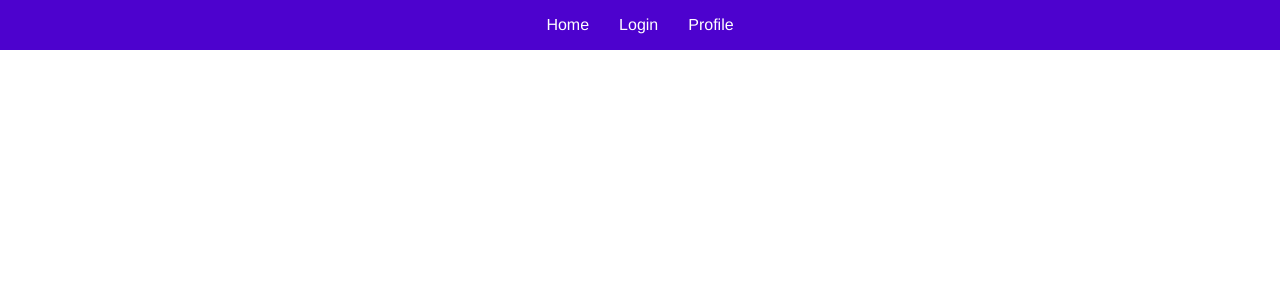
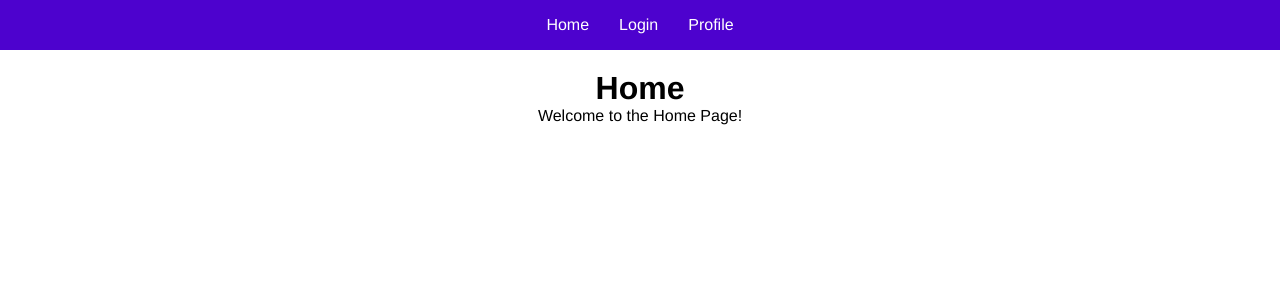
Before and after one commit to jullyanabrasileiro/materials-mini-project-angular-react, a React (Vite) app: page /exercise-16 in a window 1280 px wide. Shown: the top 300 px of the page. Built offline with nearby package versions, Linux system fonts and the light colour scheme.

Commit message:
routes features

```diff
--- a/src/App.jsx
+++ b/src/App.jsx
@@ -8,8 +8,8 @@ const App = () => {
     <Router>
       <Routes>
         <Route path="/" element={<Home />} />
-        <Route path="/exercise-16" element={<Exercise16 />} />
-        <Route path="/exercise-17" element={<Exercise17 />} />
+        <Route path="/exercise-16/*" element={<Exercise16 />} />
+        <Route path="/exercise-17/*" element={<Exercise17 />} />
       </Routes>
     </Router>
   );
--- a/src/exercises/exercise16/Exercise16.jsx
+++ b/src/exercises/exercise16/Exercise16.jsx
@@ -1,4 +1,4 @@
-import { BrowserRouter as Router, Routes, Route } from 'react-router-dom';
+import { Routes, Route } from 'react-router-dom';
 import Navbar from '../../exercises/exercise16/Navbar';
 import Home from '../../exercises/exercise16/Home';
 import Profile from '../../exercises/exercise16/Profile';
@@ -9,9 +9,9 @@ const Exercise16 = () => {
     <div>
       <Navbar />
       <Routes>
-        <Route path="/exercise-16" element={<Home />} />
-        <Route path="/exercise-16/profile" element={<Profile />} />
-        <Route path="/exercise-16/login" element={<Login />} />
+      <Route path="/" element={<Home />} />
+        <Route path="/exercise16/profile" element={<Profile />} />
+        <Route path="/exercise16/login" element={<Login />} />
       </Routes>
     </div>
   );
--- a/src/exercises/exercise17/Exercise17.jsx
+++ b/src/exercises/exercise17/Exercise17.jsx
@@ -6,8 +6,8 @@ const Exercise17 = () => {
   return (
     <Router>
       <Routes>
-        <Route path="/exercise-17" element={<Home17 />} />
-        <Route path="/exercise-17/about" element={<About17 />} />
+        <Route path="/" element={<Home17 />} />
+        <Route path="/about" element={<About17 />} />
       </Routes>
     </Router>
   );
```
Also changed, not shown: src/exercises/exercise16/Navbar.jsx (line endings or trailing spaces).
